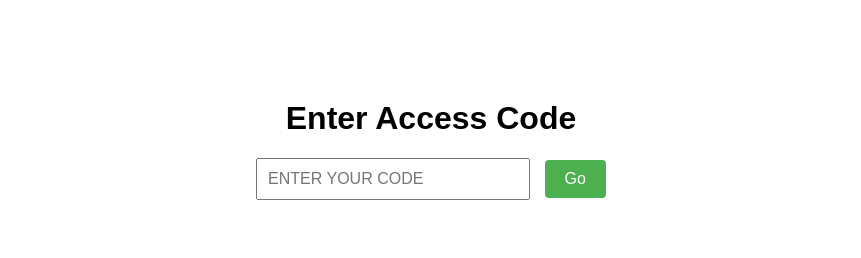
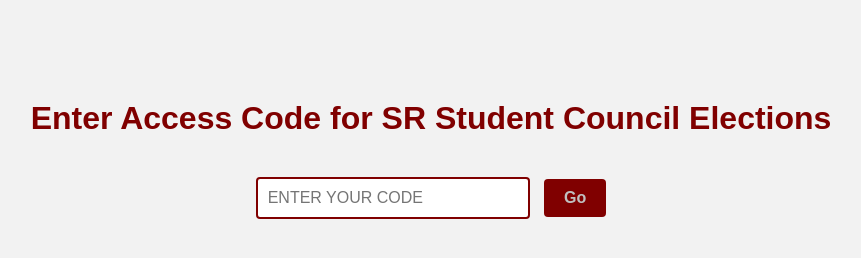
Before and after one commit to jaydeegarapan/Student-Council-Elections-Redirect, a plain HTML site: page index.html in a window 1280 px wide. Shown: the whole page, without its empty margins (209-1070 px from the left). Drawn offline with Linux system fonts and the light colour scheme.

Commit message:
Update index.html

```diff
--- a/index.html
+++ b/index.html
@@ -2,12 +2,19 @@
 <html lang="en">
 <head>
   <meta charset="UTF-8">
-  <title>Enter SR Student Council Elections Access Code</title>
+  <title>Sunset Ridge Student Council Elections 2025</title>
   <style>
     body {
       font-family: Arial, sans-serif;
       text-align: center;
       margin-top: 100px;
+      background-color: #f2f2f2; /* light silver background */
+      color: #4B0E0E; /* maroon text */
+    }
+
+    h1 {
+      color: #800000; /* deep maroon heading */
+      margin-bottom: 40px;
     }
 
     input {
@@ -15,32 +22,38 @@
       font-size: 16px;
       width: 250px;
       text-transform: uppercase;
+      border: 2px solid #800000; /* maroon border */
+      border-radius: 4px;
+      background-color: #ffffff;
     }
 
     button {
       padding: 10px 20px;
       font-size: 16px;
       margin-left: 10px;
-      background-color: #4CAF50;
-      color: white;
+      background-color: #800000; /* maroon button */
+      color: silver; /* silver text */
       border: none;
       cursor: pointer;
       border-radius: 4px;
+      font-weight: bold;
     }
 
     button:hover {
-      background-color: #45a049;
+      background-color: #A52A2A; /* lighter maroon hover */
+      color: #ffffff;
     }
 
     .error {
-      color: red;
+      color: #B22222; /* firebrick red for error */
       margin-top: 20px;
+      font-weight: bold;
     }
   </style>
 </head>
 <body>
 
-  <h1>Enter Access Code</h1>
+  <h1>Enter Access Code for SR Student Council Elections</h1>
 
   <input type="text" id="codeInput" placeholder="Enter your code">
   <button type="button" onclick="checkCode()">Go</button>
```
